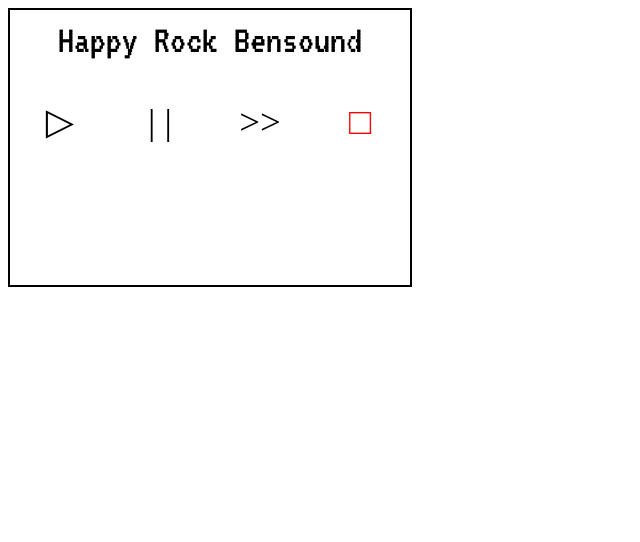
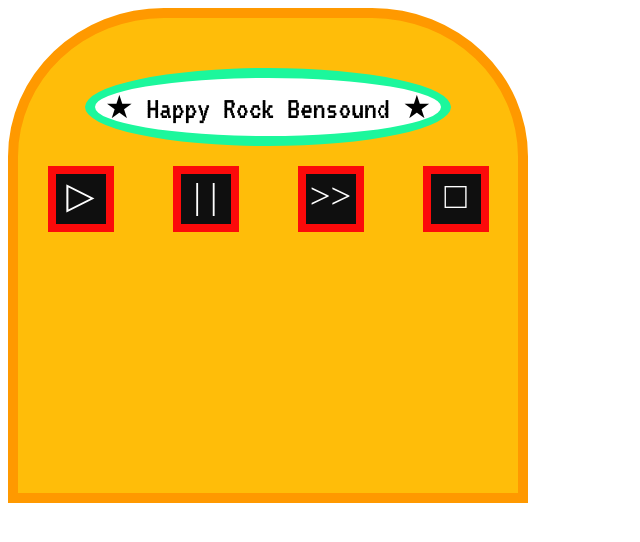
Before and after one commit to Ty213/Jukebox, a plain HTML site: page index.html in a window 1280 px wide. Shown: the whole page, without its empty margins (0-640 px from the left). Drawn offline with Linux system fonts and the light colour scheme.

Commit message:
more styling added

```diff
--- a/index.css
+++ b/index.css
@@ -1,20 +1,28 @@
 .wrapper {
-    border: 2px solid;
-    width: 400px;
-    height: 275px;
+    border: 10px solid rgb(255, 153, 0);
+    width: 500px;
+    height: 475px;
+    background-color: rgb(255, 189, 9);
+    border-top-left-radius: 30%;
+    border-top-right-radius: 30%;
 }
 .jukebox {
     display: grid;
     grid-template-columns: 1fr 1fr 1fr 1fr;
-    grid-template-rows: 1fr 1fr 1fr 1fr ;
+    grid-template-rows: 1fr 1fr 1fr 1fr;
     justify-items: center;
+
 }
 .jukebox__playing {
-    font-size: 2.5em;
+    padding: 10px;
+    background-color: rgb(255, 255, 255);
+    border-radius: 50%;
+    font-size: 2em;
     font-family: VT323, comic;
-    margin-top: 10px;
+    margin-top: 50px;
     grid-column: 1 / 5;
     grid-row: 1 / 2;
+    border: 10px solid rgb(28, 247, 156);
 }
 .jukebox__controls {
     margin-top: 20px;
@@ -23,6 +31,12 @@
     width: 50px;
     height: 50px;
     grid-row: 2 / 3;
+    background-color: rgb(15, 15, 15);
+    border: 8px solid rgb(252, 10, 10);
+    color: rgb(255, 255, 255);
+}
+.jukebox__controls:hover {
+    background-color: rgb(41, 41, 41);
 }
 .jukebox__playlist {
     font-family: VT323, comic;
@@ -38,5 +52,4 @@
 
 }
 .jukebox__stop {
-    color: red;
 }
--- a/index.js
+++ b/index.js
@@ -20,7 +20,7 @@ class JukeBox {
     }
     setSong() {
         audio.src = this.playlist.list[this.curSong].path;
-        songPlaying.innerHTML = this.playlist.list[this.curSong].name + " " + this.playlist.list[this.curSong].artist
+        songPlaying.innerHTML = "&#9733; " + this.playlist.list[this.curSong].name + " " + this.playlist.list[this.curSong].artist + " &#9733;"
     }
     nextSong() {
         if(this.curSong === playlist.list.length - 1){
@@ -69,3 +69,4 @@ playButton.addEventListener("click",jukebox.playSong);
 pauseButton.addEventListener("click",jukebox.pauseSong);
 nextButton.addEventListener("click",update.bind(jukebox));
 stopButton.addEventListener("click",jukebox.stopSong);
+audio.addEventListener('ended',update.bind(jukebox));
```
Also changed, not shown: index.html (+2 -1 lines).
